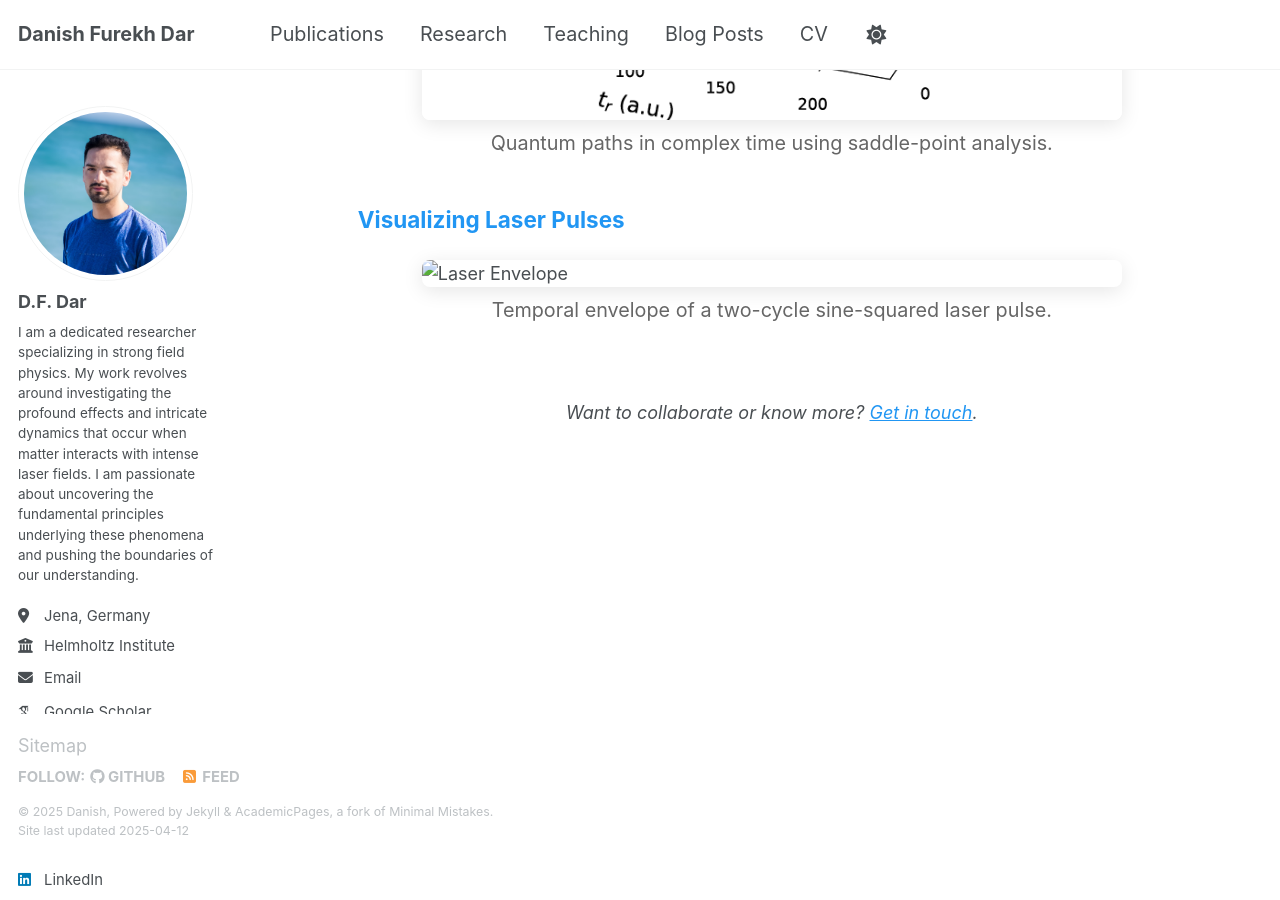
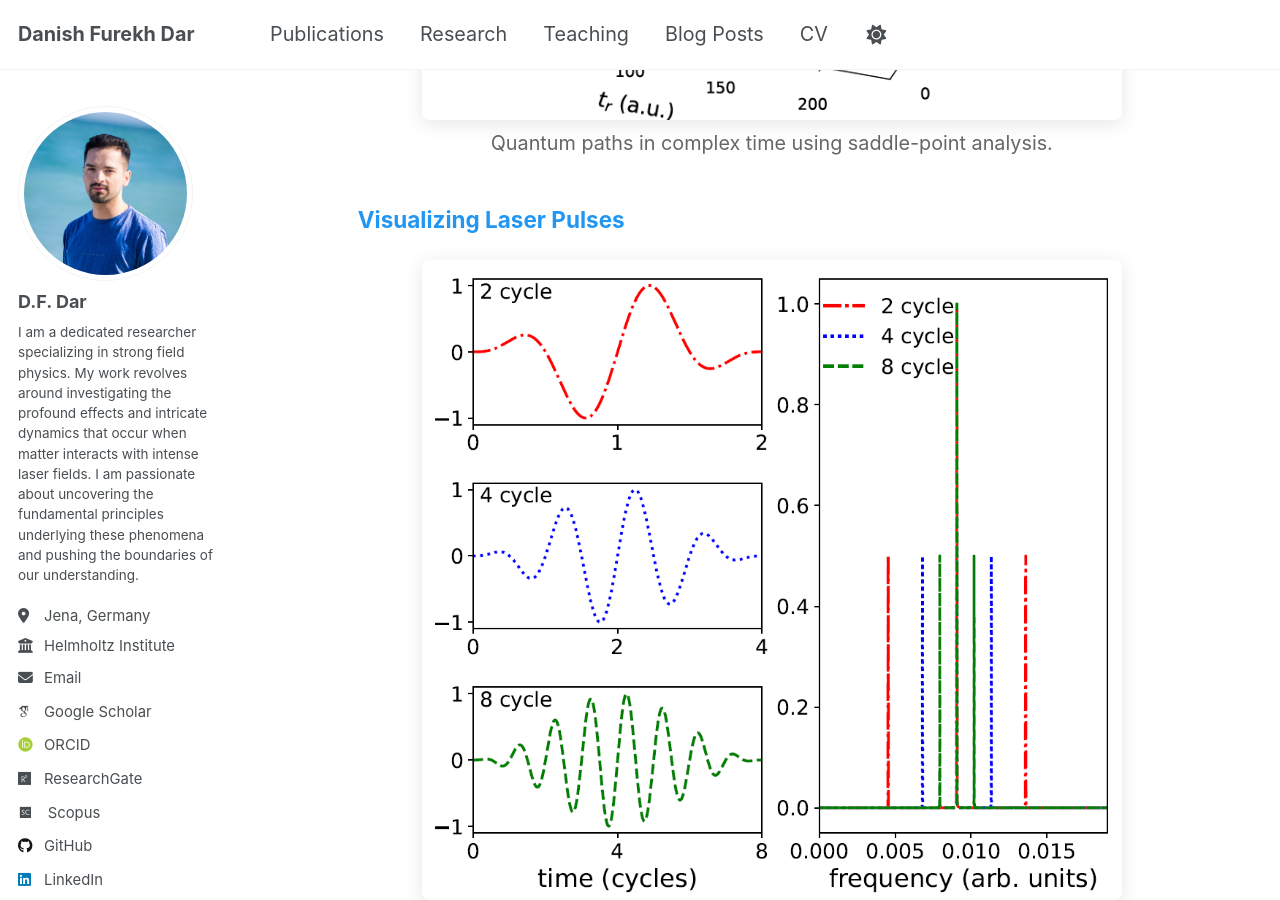
Before and after one commit to danishfurekhdar/danishfurekhdar.github.io, a Jekyll site: the page built from _pages/research.md, in a window 1280 px wide and 900 px high, scrolled down 2154 px. Built offline with Jekyll 4.4.1, drawn with Linux system fonts in a browser that asks for light colours; some web fonts are replaced.

Commit message:
Update research.md

```diff
--- a/_pages/research.md
+++ b/_pages/research.md
@@ -35,7 +35,7 @@ permalink: /research/
 
   <div class="focus-block">
     <h2>Visualizing Laser Pulses</h2>
-    <img src="/assets/img/research/pulse.png" alt="Laser Envelope" class="research-img"/>
+    <img src="/assets/img/pulse.png" alt="Laser Envelope" class="research-img"/>
     <p class="img-caption">Temporal envelope of a two-cycle sine-squared laser pulse.</p>
   </div>
 
```
